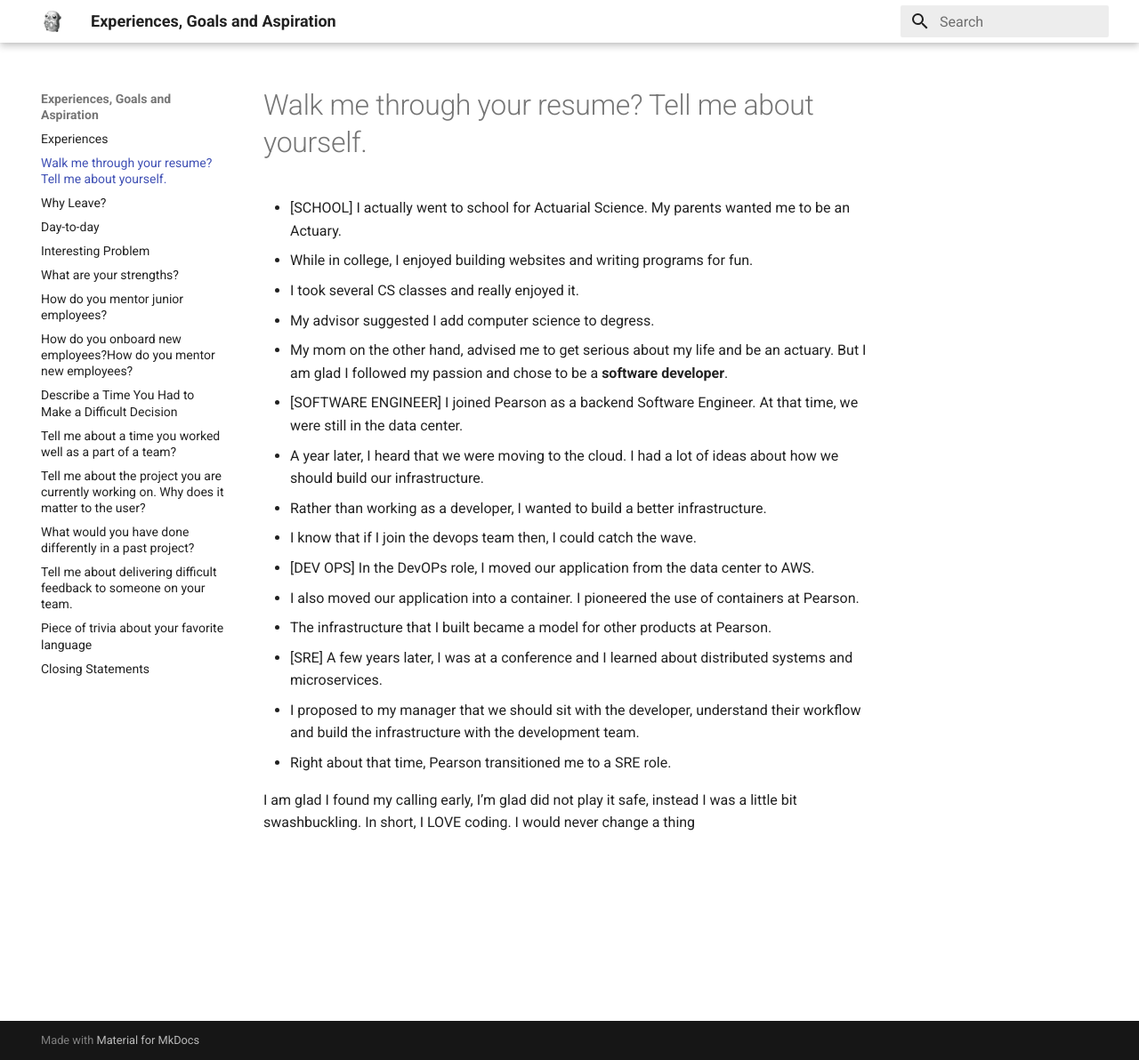
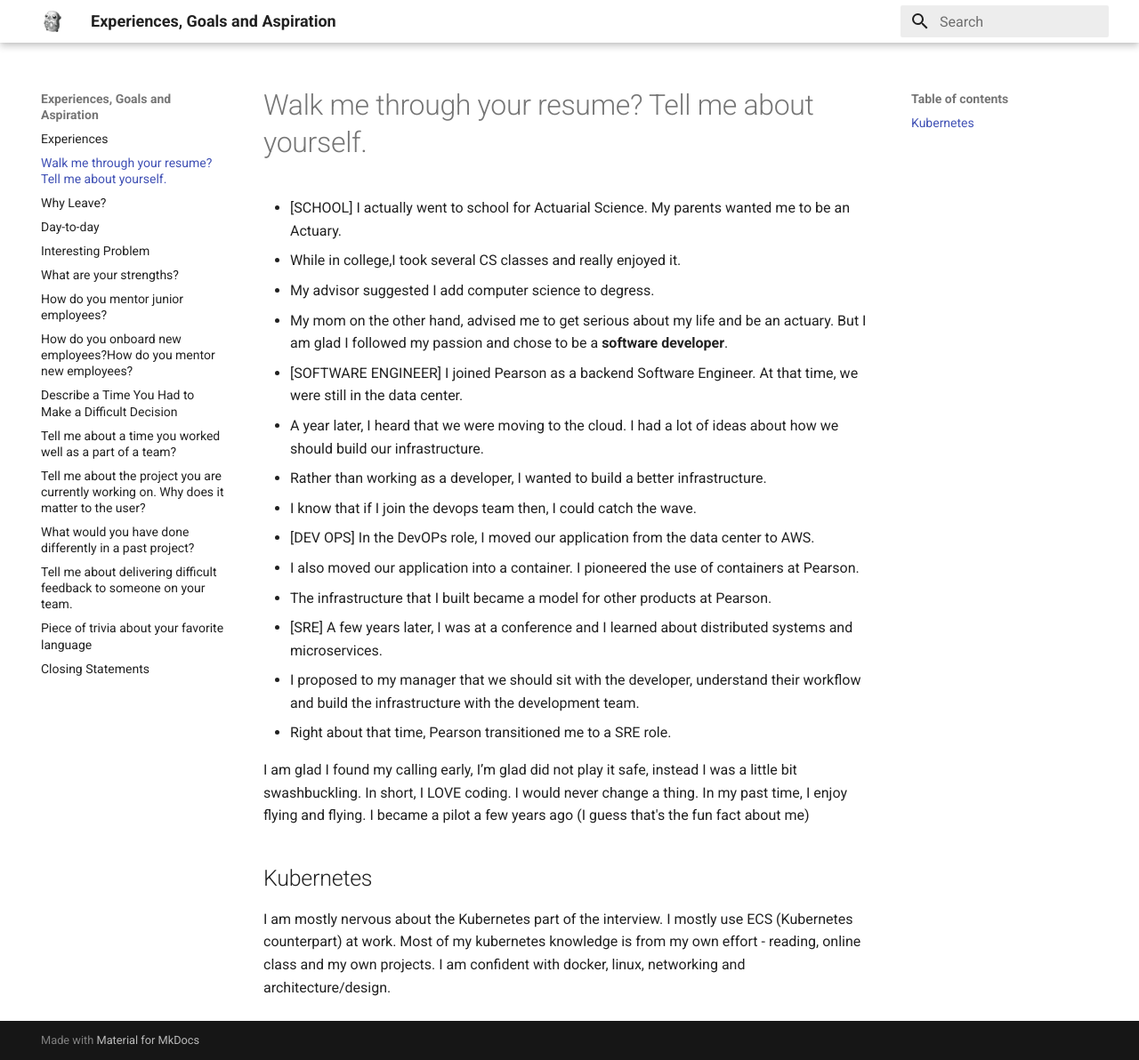
Before and after one commit to stashedUp/experiences, an MkDocs documentation site: the page built from docs/AboutMe.md, in a window 1280 px wide and 1192 px high. Shown: the whole window at 89% size. Built offline with MkDocs 1.6.1 and Material for MkDocs 9.7.7, drawn with Linux system fonts in a browser that asks for light colours.

Commit message:
Update AboutMe.md

```diff
--- a/docs/AboutMe.md
+++ b/docs/AboutMe.md
@@ -1,8 +1,7 @@
 # Walk me through your resume? Tell me about yourself.
 
 - [SCHOOL] I actually went to school for Actuarial Science. My parents wanted me to be an Actuary.
-- While in college, I enjoyed building websites and writing programs for fun.
-- I took several CS classes and really enjoyed it.
+- While in college,I took several CS classes and really enjoyed it.
 - My advisor suggested I add computer science to degress.
 - My mom on the other hand, advised me to get serious about my life and be an actuary. But I am glad I followed my passion and chose to be a **software developer**.
 
@@ -19,4 +18,8 @@
 - I proposed to my manager that we should sit with the developer, understand their workflow and build the infrastructure with the development team.
 - Right about that time, Pearson transitioned me to a SRE role.
 
-I am glad I found my calling early, I’m glad did not play it safe, instead I was a little bit swashbuckling. In short, I LOVE coding. I would never change a thing
+I am glad I found my calling early, I’m glad did not play it safe, instead I was a little bit swashbuckling. In short, I LOVE coding. I would never change a thing.
+In my past time, I enjoy flying and flying. I became a pilot a few years ago (I guess that's the fun fact about me)
+
+## Kubernetes
+I am mostly nervous about the Kubernetes part of the interview. I mostly use ECS (Kubernetes counterpart) at work. Most of my kubernetes knowledge is from my own effort - reading, online class and my own projects. I am confident with docker, linux, networking and architecture/design.
```
